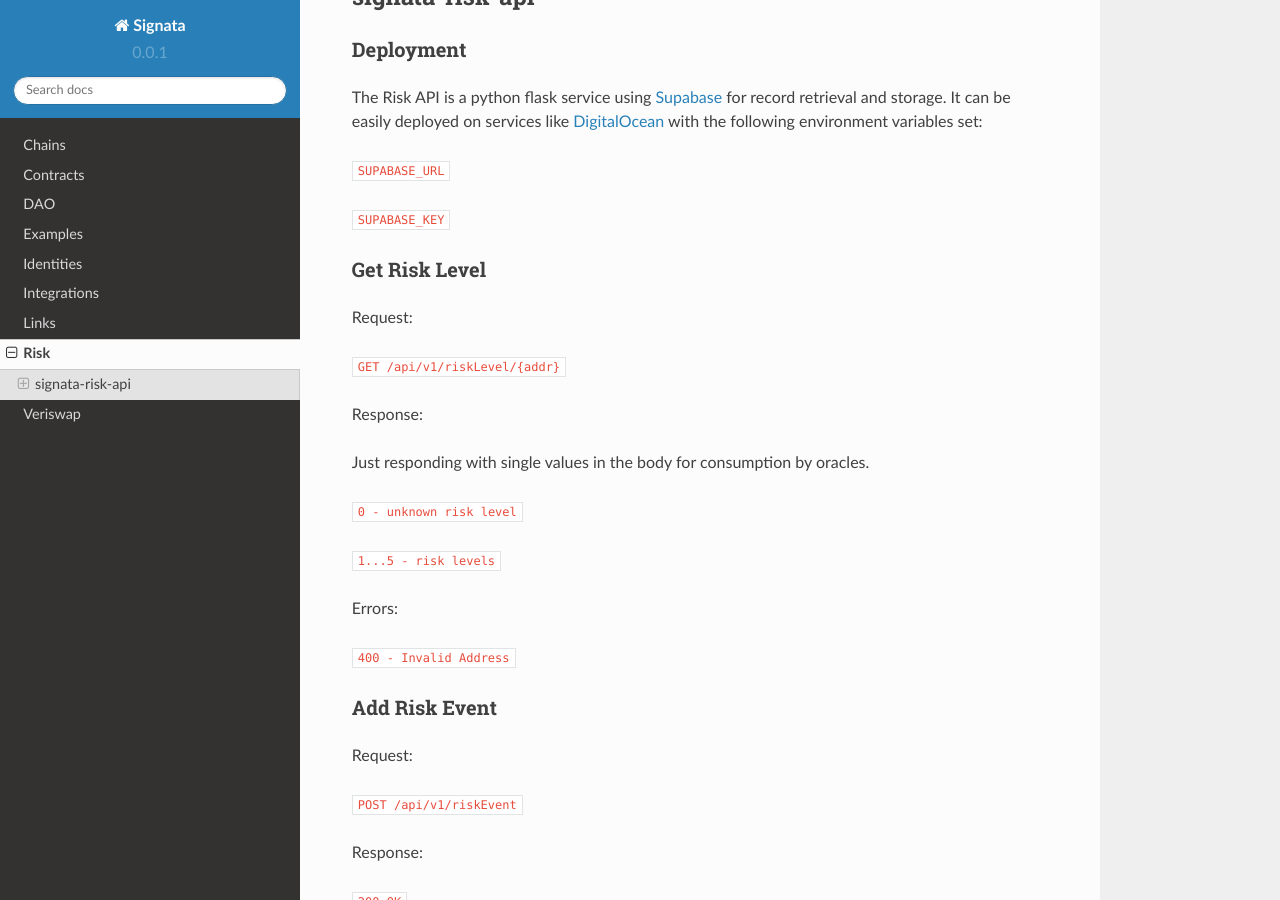
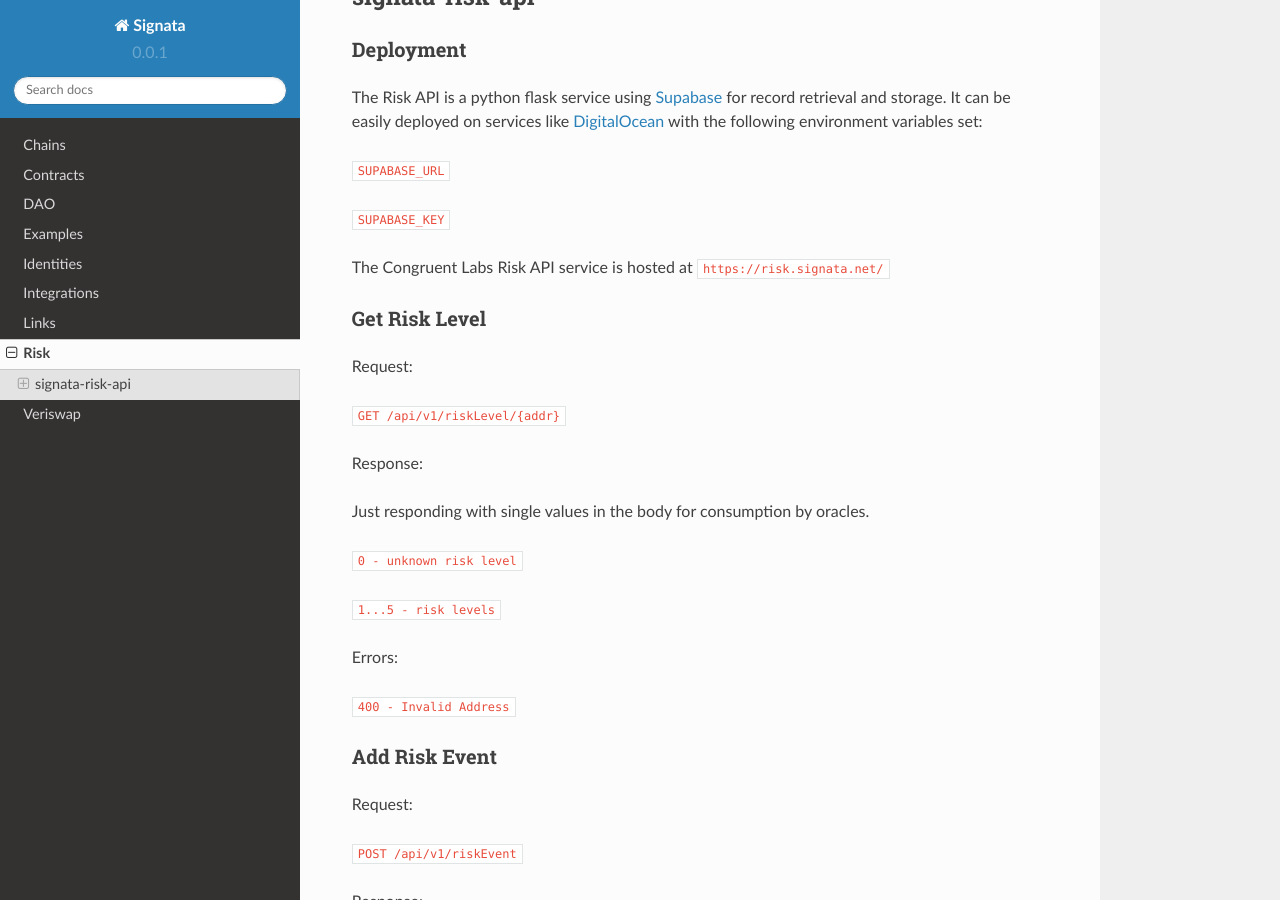
Before and after one commit to cl-tim/signata-docs, a Sphinx documentation site: the page built from docs/source/risk.rst, in a window 1280 px wide and 900 px high, scrolled down 429 px. Built offline with Sphinx 7.4.7 and the Read the Docs theme 2.0.0, drawn with Linux system fonts in a browser that asks for light colours.

Commit message:
Update risk.rst

```diff
--- a/docs/source/risk.rst
+++ b/docs/source/risk.rst
@@ -22,6 +22,8 @@ The Risk API is a python flask service using `Supabase <supabase.com>`_ for reco
 ``SUPABASE_URL``
 
 ``SUPABASE_KEY``
+
+The Congruent Labs Risk API service is hosted at ``https://risk.signata.net/``
 
 Get Risk Level
 ^^^^^^^^^^^^^^
```
